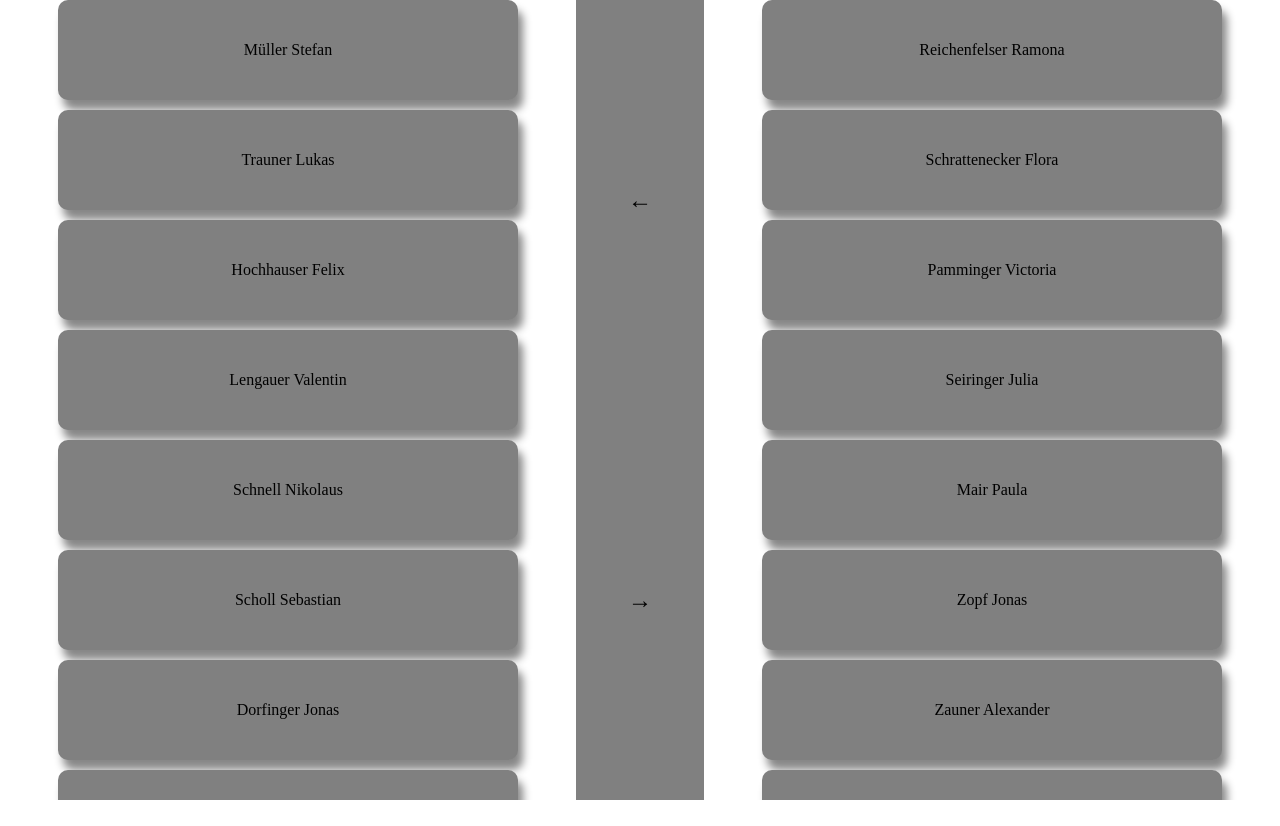
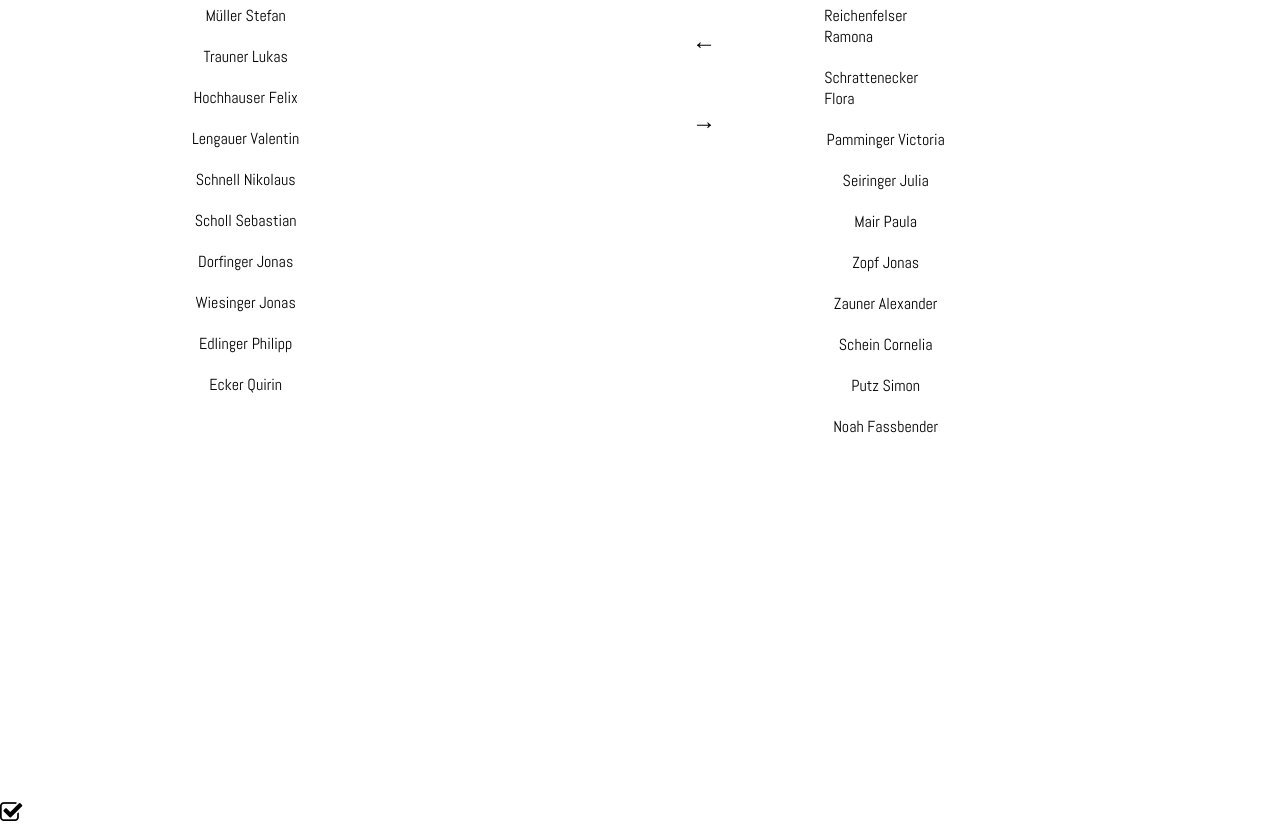
Before and after one commit to dorfingerjonas/Teilnehmer-Verwaltung, a plain HTML site: page index.html in a window 1280 px wide. Before the commit the page ends 800 px from the top, so only its background shows below. Drawn offline with Linux system fonts and the light colour scheme.

Commit message:
added new Design and tried new click effect

```diff
--- a/index.html
+++ b/index.html
@@ -3,25 +3,25 @@
 	<head>
 		<meta charset="UTF-8">
 		<title>Schülermanager</title>
+		<meta name="viewport" content="width=device-width, initial-scale=1">
+		<link rel="stylesheet" href="https://cdnjs.cloudflare.com/ajax/libs/font-awesome/4.7.0/css/font-awesome.min.css">
 		<link rel="stylesheet" href="style/style.css">
+		<link href="https://fonts.googleapis.com/css?family=Abel" rel="stylesheet">
 		<script src="script/script.js" charset="utf-8"></script>
 	</head>
 	<body>
 		<main>
 			<div class="window" id="right-window">
-				<div class="wrapper" id="right-wrapper">
-
-				</div>
+				<div class="wrapper" id="right-wrapper"></div>
 			</div>
 			<div id="menubar">
 				<div id="left" class="control"><h2>&larr;</h2></div>
 				<div id="right" class="control"><h2>&rarr;</h2></div>
 			</div>
 			<div class="window" id="left-window">
-				<div class="wrapper" id="left-wrapper">
-
-				</div>
+				<div class="wrapper" id="left-wrapper"></div>
 			</div>
 		</main>
+		<i class="fa fa-check-square-o" style="font-size:24px"></i>
 	</body>
 </html>
--- a/script/script.js
+++ b/script/script.js
@@ -4,6 +4,7 @@ let elementsRight = new Array();
 window.addEventListener("load", () => {
 	let rightWindow = document.getElementById("right-wrapper");
 	let leftWindow = document.getElementById("left-wrapper");
+
 	let namesLeft = [
 		"Müller Stefan",
 		"Trauner Lukas",
@@ -67,8 +68,9 @@ function moveElements(sourceWindow, destinationWindow) {
 	let currentElement = 0;
 	while(currentElement < sourceElements.length) {
 		let c = sourceElements[currentElement];
-		if (c.classList.contains("selected")) {
+		if (c.classList.contains("fa fa-check-square-o") && c.classList.contains("selected")) {
 			destinationWindow.appendChild(c);
+			c.classList.toggle("fa fa-check-square-o");
 			c.classList.toggle("selected");
 		} else {
 			currentElement++;
@@ -77,5 +79,6 @@ function moveElements(sourceWindow, destinationWindow) {
 }
 
 function clickManager() {
+	this.classList.toggle("fa fa-check-square-o");
 	this.classList.toggle("selected");
 }
--- a/style/style.css
+++ b/style/style.css
@@ -7,63 +7,67 @@ body {
 min-height: 100%;
 min-width: 100%;
 padding: 0; margin: 0;
+user-select: none;
+font-family: 'Abel', sans-serif;
+overflow: hidden;
 }
 
 main {
 width: 100%;
 height: 100vh;
-
 display: flex;
 flex-direction: row-reverse;
 }
 
 .window {
-width: 45%;
+width: 40%;
 height: 100vh;
 overflow-y: scroll;
 
 display: flex;
 justify-content: center;
 }
-
 #menubar {
 width: 10%;
 height: 100vh;
-background-color: grey;
 }
 
 .control {
-height: 50%;
+height: 10%;
 display: flex;
 justify-content: center;
 align-items: center;
-cursor: pointer;
+border-radius: 7px;
+transform: scale(1);
+transition: all 0.5s linear;
 }
 
 .control:hover {
-background-color: lightblue;
+transform: scale(1.3);
+cursor: pointer;
 }
-
 .wrapper {
 width: 80%;
-height: 95%;
+height: 60%;
 overflow: visible;
 }
 
 .entry {
-width: 100%;
-height: 100px;
-
+width: 30%;
+padding: 5px;
 display: flex;
 justify-content: center;
 align-items: center;
-background-color: grey;
-box-shadow: 5px 10px 8px #888888;
 margin-bottom: 10px;
-border-radius: 10px;
+border-radius: 7px;
 }
 
 .selected {
 background-color: black;
 color: white;
+font-size:24px
 }
+
+#left-window {
+  margin-left: 0;
+}
```
